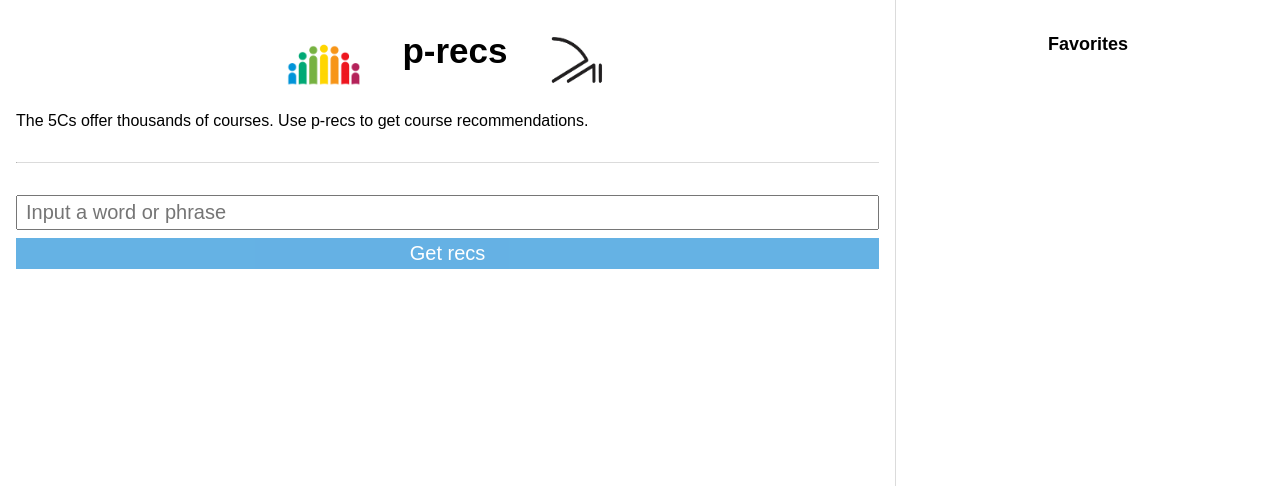
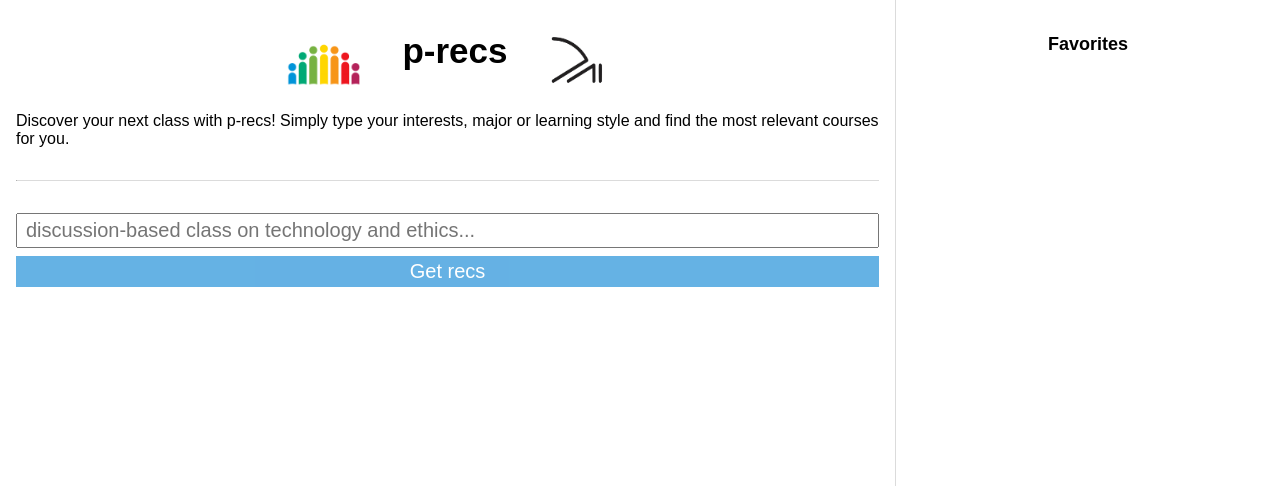
Before and after one commit to aspc/p-recs, a Flask app: page / in a window 1280 px wide. Shown: the top 486 px of the page. Run offline with Flask 3, Linux system fonts and the light colour scheme; parts of the project's set-up code (start-up, migrations or seed data) failed here and were passed over; some libraries are stand-ins or nearby versions.

Commit message:
changed input box text

```diff
--- a/templates/search.html
+++ b/templates/search.html
@@ -10,7 +10,7 @@
     </a>
 </div>
 
-<p>The 5Cs offer thousands of courses. Use p-recs to get course recommendations.</p>
+<p>Discover your next class with p-recs! Simply type your interests, major or learning style and find the most relevant courses for you.</p>
 
 <hr>
 
@@ -18,7 +18,7 @@
     <!-- name`  attribute specifies the name of a form.  -->
     <!-- used to reference elements in JS OR
     to reference form data after a form is submitted -->
-    <input type="text" name="search" id="searchBox" placeholder="Input a word or phrase">
+    <input type="text" name="search" id="searchBox" placeholder="discussion-based class on technology and ethics...">
     <!-- submit = button!; value = what shows up on the button-->
     <input type="submit" value="Get recs">
 </form>
```
